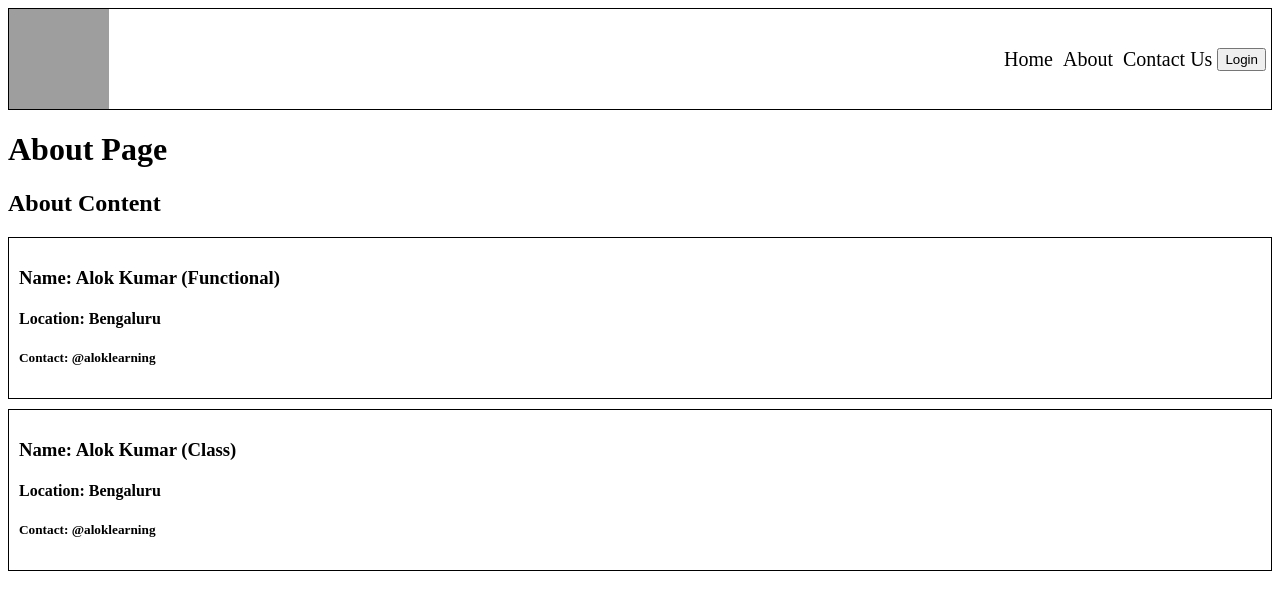
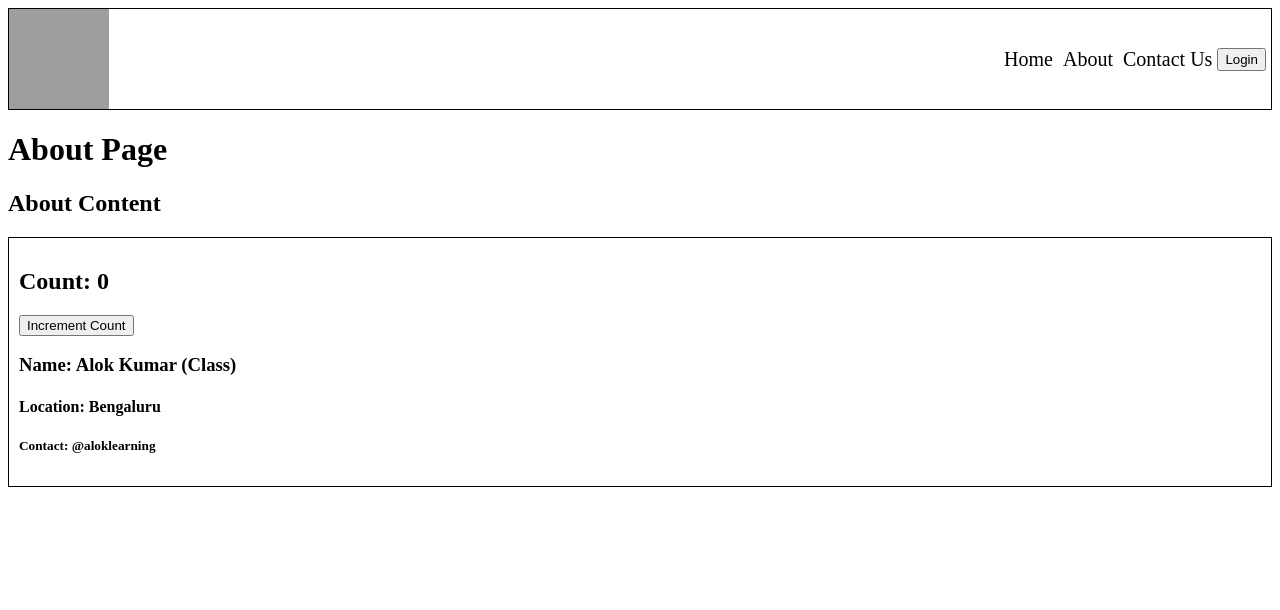
Before and after one commit to aloklearning/namastey-react-learning, a React (Vite) app in the folder react-app-package/: page /about in a window 1280 px wide. Shown: the top 610 px of the page. Built offline with nearby package versions, Linux system fonts and the light colour scheme; grey boxes are pictures that could not be loaded.

Commit message:
Add state change functionality in class component

```diff
--- a/react-app-package/src/components/About.js
+++ b/react-app-package/src/components/About.js
@@ -1,13 +1,10 @@
 import UserClass from "./UserClass";
-import UserFunctional from "./UserFunctional";
 
 const About = () => {
   return (
     <>
       <h1>About Page</h1>
       <h2>About Content</h2>
-
-      <UserFunctional name="Alok Kumar (Functional)" location="Bengaluru" />
       <UserClass name="Alok Kumar (Class)" location="Bengaluru" />
     </>
   );
--- a/react-app-package/src/components/UserClass.js
+++ b/react-app-package/src/components/UserClass.js
@@ -11,13 +11,24 @@ class UserClass extends React.Component {
    */
   constructor(props) {
     super(props);
+    this.state = { count: 0 }; // state variable definition
   }
 
   render() {
+    const { count } = this.state;
     const { name, location } = this.props;
 
     return (
       <div className="user-card">
+        <h2>Count: {count}</h2>
+        <button
+          onClick={() => {
+            // NEVER UPDATE STATE DIRECTLY
+            this.setState({ count: this.state.count + 1 });
+          }}>
+          Increment Count
+        </button>
+
         <h3>Name: {name}</h3>
         <h4>Location: {location}</h4>
         <h5>Contact: @aloklearning</h5>
--- a/react-app-package/src/components/UserFunctional.js
+++ b/react-app-package/src/components/UserFunctional.js
@@ -1,6 +1,14 @@
+import { useState } from "react";
+
 const UserFunctional = ({ name, location }) => {
+  const [count] = useState(0);
+  const [count2] = useState(1);
+
   return (
     <div className="user-card">
+      <h2>Count: {count}</h2>
+      <h2>Count2: {count2}</h2>
+
       <h3>Name: {name}</h3>
       <h4>Location: {location}</h4>
       <h5>Contact: @aloklearning</h5>
```
